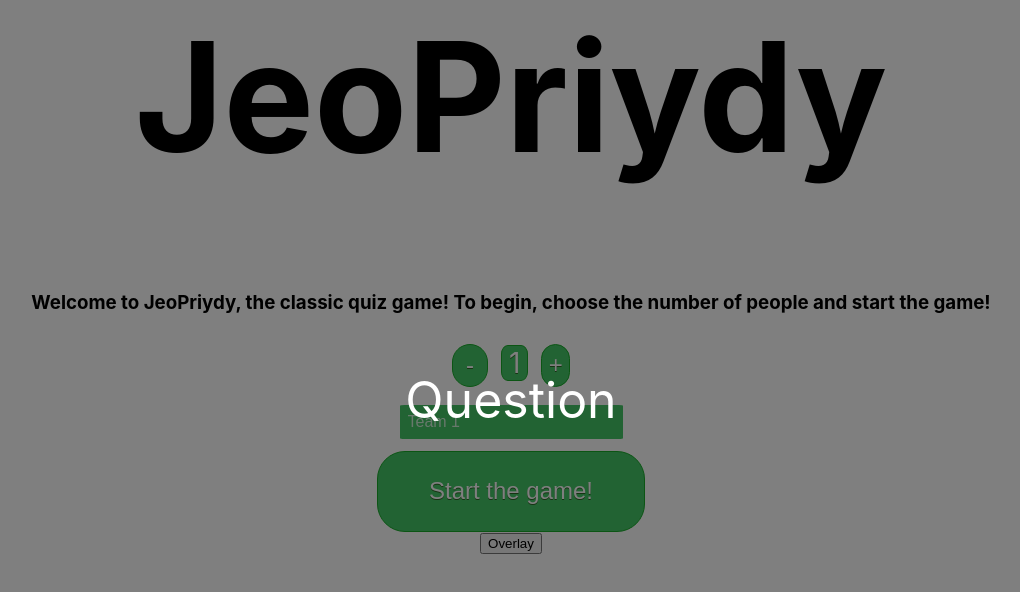
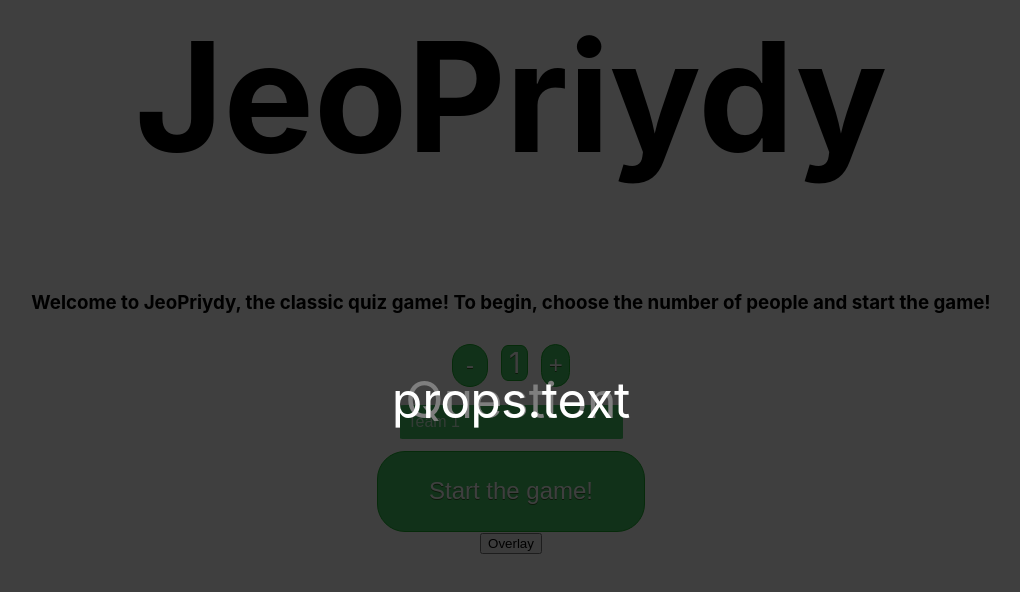
Before and after one commit to priyanshumahey/Jeopardy, a React (Create React App) app in the folder game/: page / in a window 1280 px wide. Both pictures are taken after a click on the button "Overlay". Shown: the top 592 px of the page, without its empty margins (129-1149 px from the left). Built offline with nearby package versions, Linux system fonts and the light colour scheme.

Commit message:
Overlay component

```diff
--- a/game/src/App.js
+++ b/game/src/App.js
@@ -134,7 +134,16 @@ function App () {
       {showDisplay && <div className="overlay" onClick={() => setshowDisplay(false)}>
         <div className="text">Question</div>
       </div>}
+      {showDisplay && <Showdisplay onClick={() => setshowDisplay(false)} text="This text prop"/>}
     </div>
+  )
+}
+
+const Showdisplay = (props) => {
+  return(
+    <div className="overlay" onClick= {props.onClick}>
+        <div className="text">props.text</div>
+      </div>
   )
 }
 
@@ -142,6 +151,4 @@ function App () {
 
 
 
-
-
 export default App;
```
